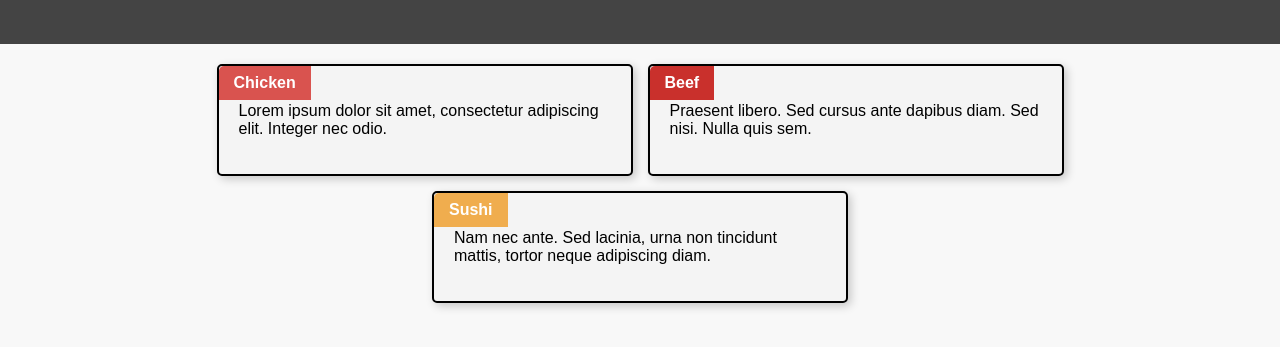
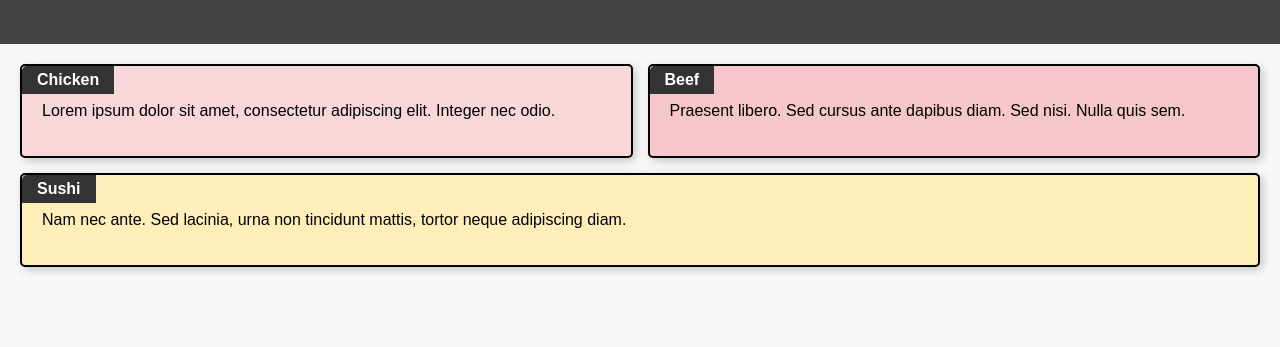
Before and after one commit to Atomic281/responsive-webpage-assignment, a plain HTML site: page index.html in a window 1280 px wide. Shown: the part 105-452 px from the top of the page. Drawn offline with Linux system fonts and the light colour scheme.

Commit message:
Update styles.css

```diff
--- a/css/styles.css
+++ b/css/styles.css
@@ -16,11 +16,10 @@ header {
 }
 
 main {
-  display: flex;
-  flex-wrap: wrap;
-  justify-content: center;
+  display: grid;
+  grid-template-columns: repeat(2, 1fr);
+  gap: 15px;
   margin: 20px;
-  gap: 15px;
 }
 
 /* Box Styling */
@@ -33,56 +32,40 @@ main {
   box-shadow: 3px 3px 10px rgba(0, 0, 0, 0.2);
 }
 
-/* Title Placement */
 .box .title {
   position: absolute;
   top: 0;
   left: 0;
-  background-color: #d9534f; /* Default color */
+  background-color: #333;
   color: white;
-  padding: 8px 15px;
+  padding: 5px 15px;
   font-size: 1em;
   font-weight: bold;
   border-top-left-radius: 5px;
 }
 
 /* Specific Colors for Each Box */
-.chicken .title {
-  background-color: #d9534f; /* Reddish */
+.chicken {
+  background-color: #f8d7da;
 }
 
-.beef .title {
-  background-color: #c9302c; /* Darker Red */
+.beef {
+  background-color: #f5c6cb;
 }
 
-.sushi .title {
-  background-color: #f0ad4e; /* Yellow/Orange */
+.sushi {
+  background-color: #ffeeba;
 }
 
-/* Responsive Layouts */
-
-/* Desktop (992px and above) */
-@media (min-width: 992px) {
-  .box {
-    width: 30%;
-  }
+/* Grid Layout Adjustments */
+.chicken {
+  grid-column: 1;
 }
 
-/* Tablet (768px to 991px) */
-@media (min-width: 768px) and (max-width: 991px) {
-  .box:nth-child(1),
-  .box:nth-child(2) {
-    width: 48%;
-  }
-
-  .box:nth-child(3) {
-    width: 100%;
-  }
+.beef {
+  grid-column: 2;
 }
 
-/* Mobile (767px and below) */
-@media (max-width: 767px) {
-  .box {
-    width: 100%;
-  }
+.sushi {
+  grid-column: span 2;
 }
```
